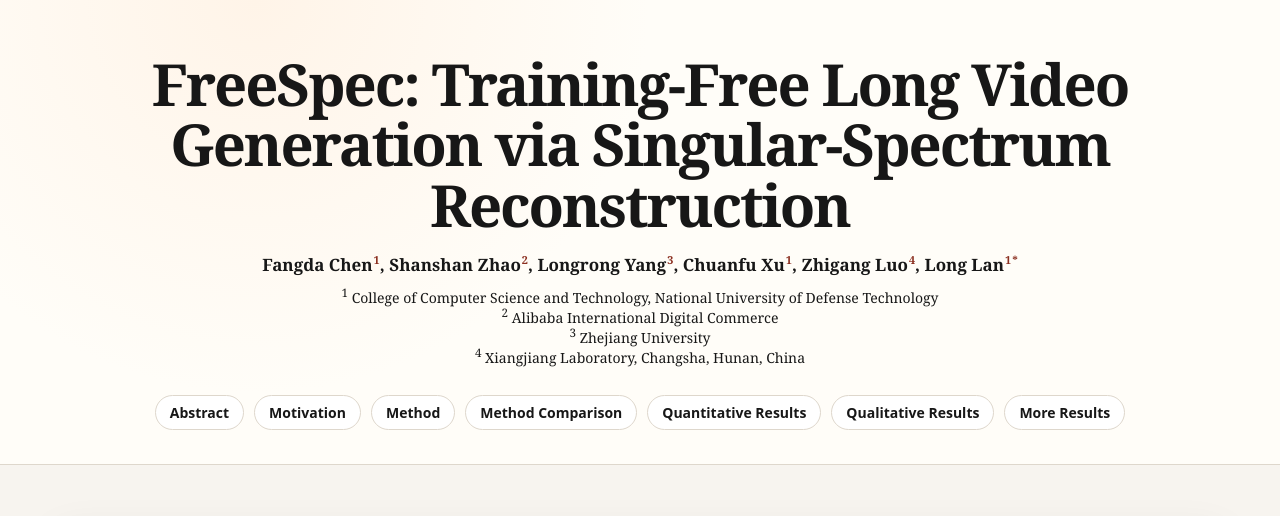
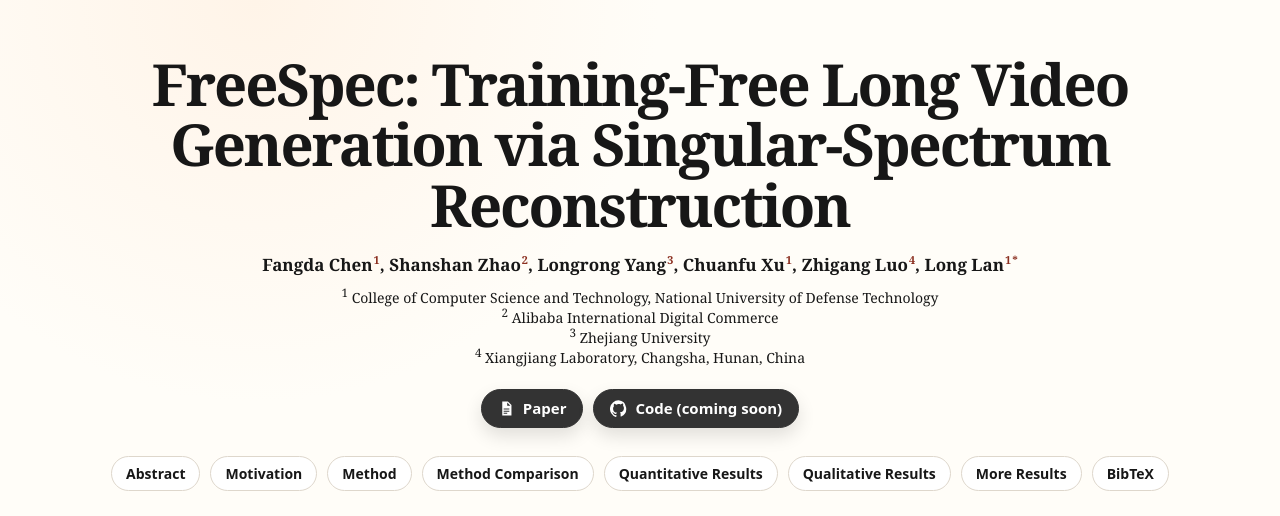
Before and after one commit to fdchen24/FreeSpec-Website, a plain HTML site: page index.html in a window 1280 px wide. Shown: the top 516 px of the page. Drawn offline with Linux system fonts and the light colour scheme.

Commit message:
add arxiv info

```diff
--- a/index.html
+++ b/index.html
@@ -372,6 +372,54 @@
       font: 600 13px ui-sans-serif, system-ui, -apple-system, Segoe UI, sans-serif;
     }
 
+    .resource-links {
+      display: flex;
+      justify-content: center;
+      flex-wrap: wrap;
+      gap: 10px;
+      margin-top: 22px;
+    }
+
+    .resource-btn {
+      display: inline-flex;
+      align-items: center;
+      gap: 8px;
+      border: 1px solid #333;
+      background: #333;
+      color: #fff;
+      padding: 10px 16px;
+      border-radius: 999px;
+      text-decoration: none;
+      font: 700 15px/1 ui-sans-serif, system-ui, -apple-system, Segoe UI, sans-serif;
+      box-shadow: 0 8px 18px rgba(0, 0, 0, .12);
+    }
+
+    .resource-btn:hover {
+      background: var(--accent);
+      border-color: var(--accent);
+      color: #fff;
+    }
+
+    .resource-icon {
+      width: 17px;
+      height: 17px;
+      display: inline-block;
+      flex: 0 0 auto;
+    }
+
+    .bibtex-box {
+      margin: 0;
+      padding: 18px;
+      overflow-x: auto;
+      white-space: pre;
+      border-radius: 14px;
+      border: 1px solid var(--line);
+      background: #fff;
+      color: var(--ink);
+      font: 13px/1.45 ui-monospace, SFMono-Regular, Menlo, Monaco, Consolas, "Liberation Mono", "Courier New", monospace;
+      text-align: left;
+    }
+
     footer {
       text-align: center;
       padding: 30px;
@@ -431,6 +479,20 @@
       <h1 id="paper-title">FreeSpec</h1>
       <p class="authors" id="paper-authors"></p>
       <div class="affiliations" id="paper-affiliations"></div>
+      <div class="resource-links" aria-label="Paper resources">
+        <a class="resource-btn" href="https://arxiv.org/abs/2605.06509" target="_blank" rel="noopener noreferrer">
+          <svg class="resource-icon" viewBox="0 0 24 24" aria-hidden="true">
+            <path fill="currentColor" d="M6 2h8l5 5v15H6V2Zm7 1.5V8h4.5L13 3.5ZM8 12v1.5h8V12H8Zm0 3v1.5h8V15H8Zm0 3v1.5h5V18H8Z"/>
+          </svg>
+          Paper
+        </a>
+        <a class="resource-btn" href="">
+          <svg class="resource-icon" viewBox="0 0 24 24" aria-hidden="true">
+            <path fill="currentColor" d="M12 .5a12 12 0 0 0-3.79 23.39c.6.11.82-.26.82-.58v-2.03c-3.34.73-4.04-1.61-4.04-1.61-.55-1.39-1.34-1.76-1.34-1.76-1.09-.75.08-.73.08-.73 1.2.08 1.84 1.24 1.84 1.24 1.07 1.83 2.81 1.3 3.49.99.11-.78.42-1.3.76-1.6-2.67-.3-5.47-1.33-5.47-5.93 0-1.31.47-2.38 1.24-3.22-.12-.3-.54-1.52.12-3.18 0 0 1.01-.32 3.3 1.23A11.5 11.5 0 0 1 12 5.8c1.02 0 2.04.14 3 .41 2.29-1.55 3.3-1.23 3.3-1.23.66 1.66.24 2.88.12 3.18.77.84 1.24 1.91 1.24 3.22 0 4.61-2.81 5.63-5.49 5.93.43.37.81 1.1.81 2.22v3.29c0 .32.22.7.83.58A12 12 0 0 0 12 .5Z"/>
+          </svg>
+          Code (coming soon)
+        </a>
+      </div>
       <nav class="nav">
         <a href="#abstract">Abstract</a>
         <a href="#motivation">Motivation</a>
@@ -439,6 +501,7 @@
         <a href="#results">Quantitative Results</a>
         <a href="#demo">Qualitative Results</a>
         <a href="#more-results">More Results</a>
+        <a href="#bibtex">BibTeX</a>
       </nav>
     </div>
   </header>
@@ -525,6 +588,16 @@
         </div>
       </div>
       <div id="more-results-root"></div>
+    </section>
+
+    <section class="section compact" id="bibtex">
+      <h2>BibTeX</h2>
+      <pre class="bibtex-box"><code>@article{chen2026freespec,
+  title={FreeSpec: Training-Free Long Video Generation via Singular-Spectrum Reconstruction},
+  author={Fangda Chen and Shanshan Zhao and Longrong Yang and Chuanfu Xu and Zhigang Luo and Long Lan},
+  year={2026},
+  journal={arXiv preprint arXiv:2605.06509},
+}</code></pre>
     </section>
   </main>
 
```
